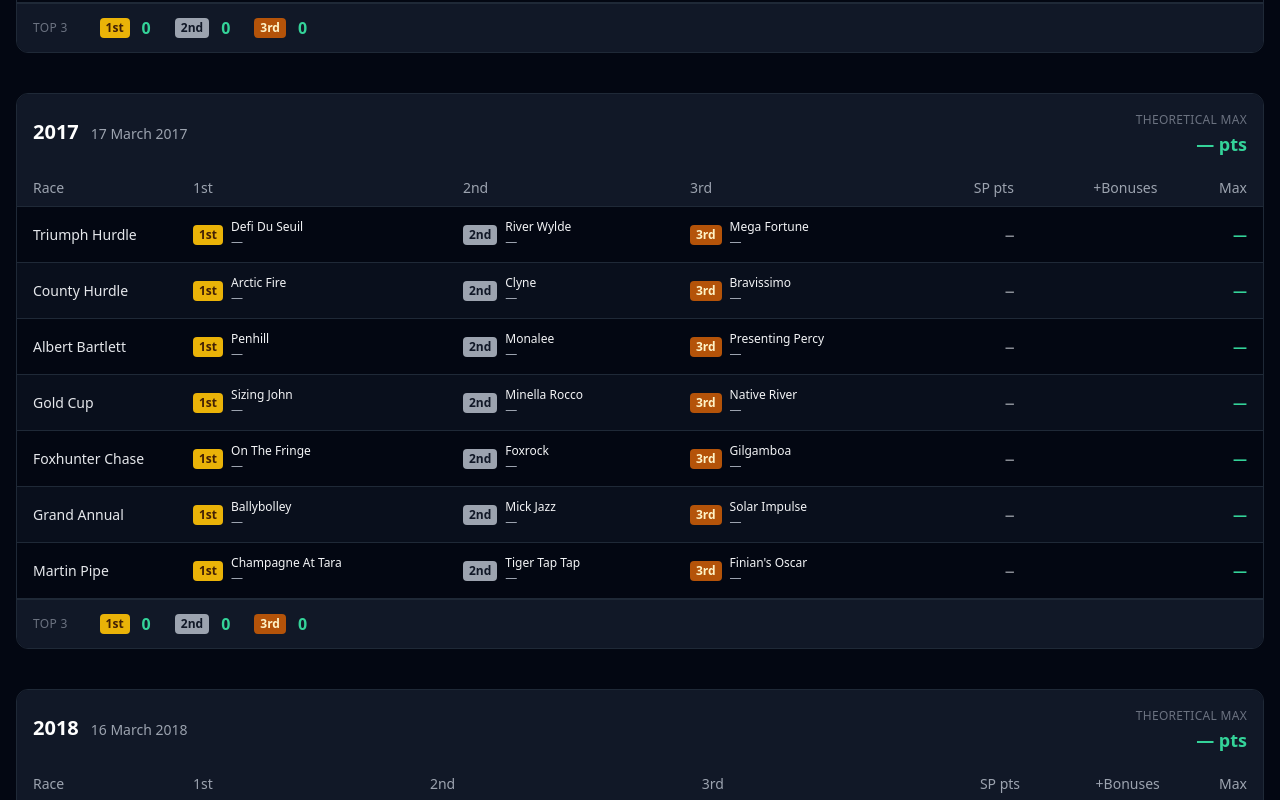
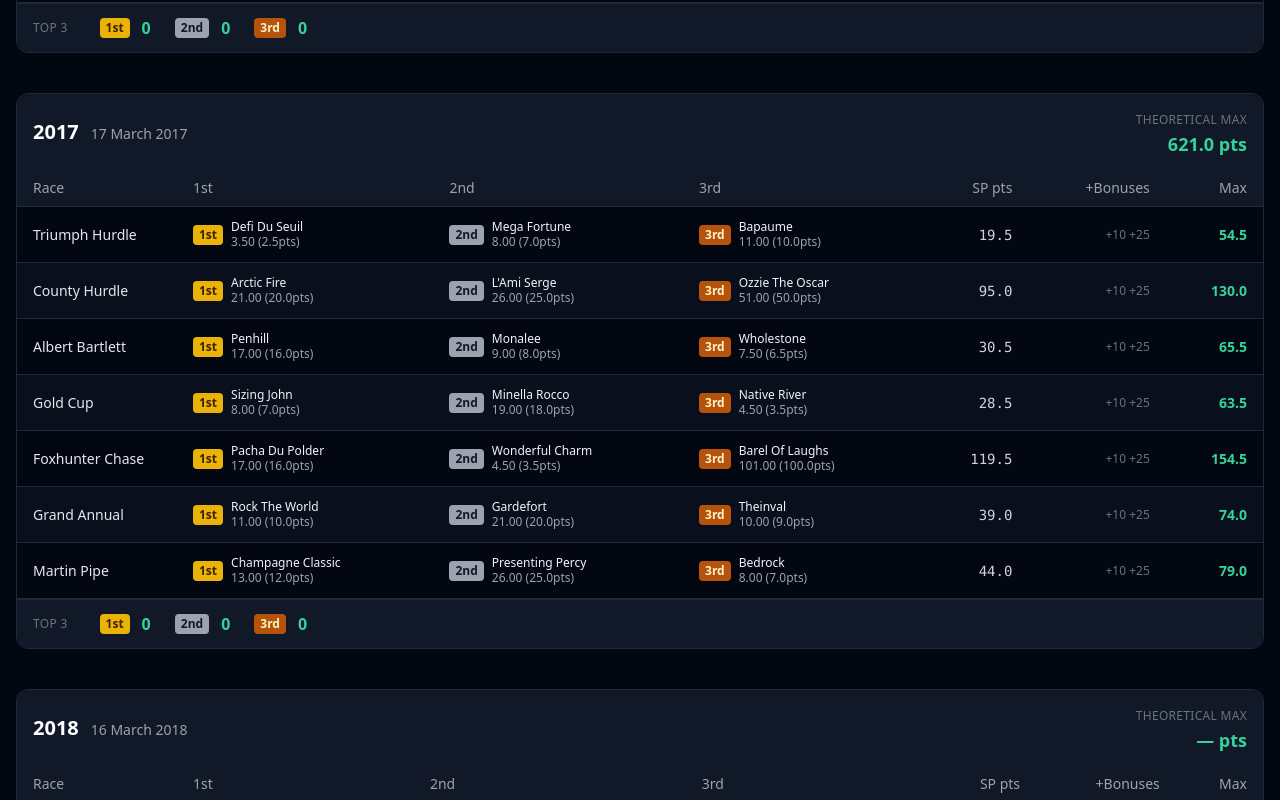
Before and after one commit to brianbees/cheltenham, a React (Vite) app: page / in a window 1280 px wide. Shown: the part 2460-3260 px from the top of the page. Built offline with nearby package versions, Linux system fonts and the light colour scheme.

Commit message:
Data: complete 2017 - fix all wrong horse names, add SPs + gate positions + field sizes (Excel source)

```diff
--- a/src/data/historicalData.js
+++ b/src/data/historicalData.js
@@ -325,65 +325,65 @@ export const historicalData = {
     races: [
       {
         raceName: "Triumph Hurdle",
-        fieldSize: null,
+        fieldSize: 15,
         top3: [
-          { gatePosition: null, horseName: "Defi Du Seuil",       sp: null },
-          { gatePosition: null, horseName: "River Wylde",         sp: null },
-          { gatePosition: null, horseName: "Mega Fortune",        sp: null },
+          { gatePosition:  5, horseName: "Defi Du Seuil",       sp:  3.5  },
+          { gatePosition: 12, horseName: "Mega Fortune",        sp:  8.0  },
+          { gatePosition:  1, horseName: "Bapaume",             sp: 11.0  },
         ],
       },
       {
         raceName: "County Hurdle",
-        fieldSize: null,
+        fieldSize: 25,
         top3: [
-          { gatePosition: null, horseName: "Arctic Fire",         sp: null },
-          { gatePosition: null, horseName: "Clyne",               sp: null },
-          { gatePosition: null, horseName: "Bravissimo",          sp: null },
+          { gatePosition:  1, horseName: "Arctic Fire",         sp: 21.0  },
+          { gatePosition:  2, horseName: "L'Ami Serge",         sp: 26.0  },
+          { gatePosition: 24, horseName: "Ozzie The Oscar",     sp: 51.0  },
         ],
       },
       {
         raceName: "Albert Bartlett",
-        fieldSize: null,
+        fieldSize: 15,
         top3: [
-          { gatePosition: null, horseName: "Penhill",             sp: null },
-          { gatePosition: null, horseName: "Monalee",             sp: null },
-          { gatePosition: null, horseName: "Presenting Percy",    sp: null },
+          { gatePosition:  9, horseName: "Penhill",             sp: 17.0  },
+          { gatePosition:  8, horseName: "Monalee",             sp:  9.0  },
+          { gatePosition: 14, horseName: "Wholestone",          sp:  7.5  },
         ],
       },
       {
         raceName: "Gold Cup",
-        fieldSize: null,
+        fieldSize: 13,
         top3: [
-          { gatePosition: null, horseName: "Sizing John",         sp: null },
-          { gatePosition: null, horseName: "Minella Rocco",       sp: null },
-          { gatePosition: null, horseName: "Native River",        sp: null },
+          { gatePosition: 12, horseName: "Sizing John",         sp:  8.0  },
+          { gatePosition:  7, horseName: "Minella Rocco",       sp: 19.0  },
+          { gatePosition:  9, horseName: "Native River",        sp:  4.5  },
         ],
       },
       {
         raceName: "Foxhunter Chase",
-        fieldSize: null,
+        fieldSize: 23,
         top3: [
-          { gatePosition: null, horseName: "On The Fringe",       sp: null },
-          { gatePosition: null, horseName: "Foxrock",             sp: null },
-          { gatePosition: null, horseName: "Gilgamboa",           sp: null },
+          { gatePosition: 17, horseName: "Pacha Du Polder",     sp: 17.0  },
+          { gatePosition: 24, horseName: "Wonderful Charm",     sp:  4.5  },
+          { gatePosition:  5, horseName: "Barel Of Laughs",     sp: 101.0 },
         ],
       },
       {
         raceName: "Grand Annual",
-        fieldSize: null,
+        fieldSize: 24,
         top3: [
-          { gatePosition: null, horseName: "Ballybolley",         sp: null },
-          { gatePosition: null, horseName: "Mick Jazz",           sp: null },
-          { gatePosition: null, horseName: "Solar Impulse",       sp: null },
+          { gatePosition:  4, horseName: "Rock The World",      sp: 11.0  },
+          { gatePosition: 11, horseName: "Gardefort",           sp: 21.0  },
+          { gatePosition: 14, horseName: "Theinval",            sp: 10.0  },
         ],
       },
       {
         raceName: "Martin Pipe",
-        fieldSize: null,
+        fieldSize: 23,
         top3: [
-          { gatePosition: null, horseName: "Champagne At Tara",   sp: null },
-          { gatePosition: null, horseName: "Tiger Tap Tap",       sp: null },
-          { gatePosition: null, horseName: "Finian's Oscar",      sp: null },
+          { gatePosition: 12, horseName: "Champagne Classic",   sp: 13.0  },
+          { gatePosition: 23, horseName: "Presenting Percy",    sp: 26.0  },
+          { gatePosition:  5, horseName: "Bedrock",             sp:  8.0  },
         ],
       },
     ],
```
